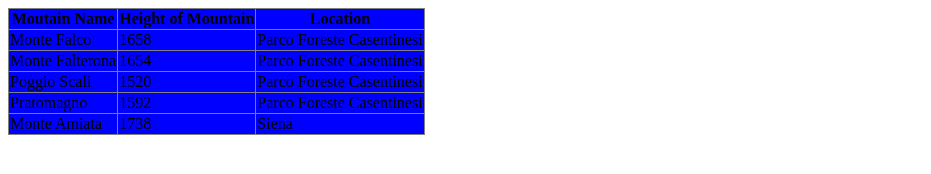
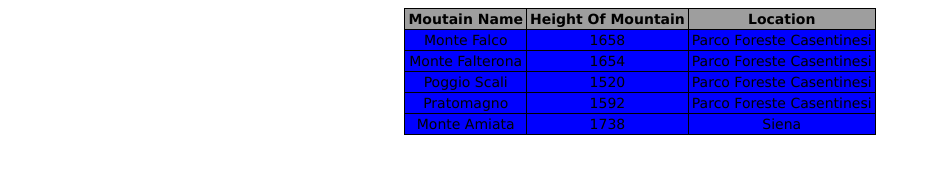
Before and after one commit to tonmoymistry12/Accolite, a plain HTML site: page index.html in a window 1280 px wide. Shown: the whole page, without its empty margins (0-931 px from the left). Drawn offline with Linux system fonts and the light colour scheme.

Commit message:
component

```diff
--- a/index.html
+++ b/index.html
@@ -5,6 +5,25 @@
     <meta name="viewport" content="width=device-width, initial-scale=1.0">
     <meta http-equiv="X-UA-Compatible" content="ie=edge">
     <title>Document</title>
+    <style>
+    th, td, p, input {
+            font:14px Verdana;
+        }
+        table, th, td
+        {
+            border: solid 1px #000;
+            border-collapse: collapse;
+            padding: 2px 3px;
+            text-align: center;
+            margin: 0 auto;
+        }
+        th {
+            font-weight: bold;
+            background: #9E9E9E;
+            text-transform: capitalize;
+            text-align: center;
+        }
+    </style>
 </head>
 <body>
     <table-grid></table-grid>
```
